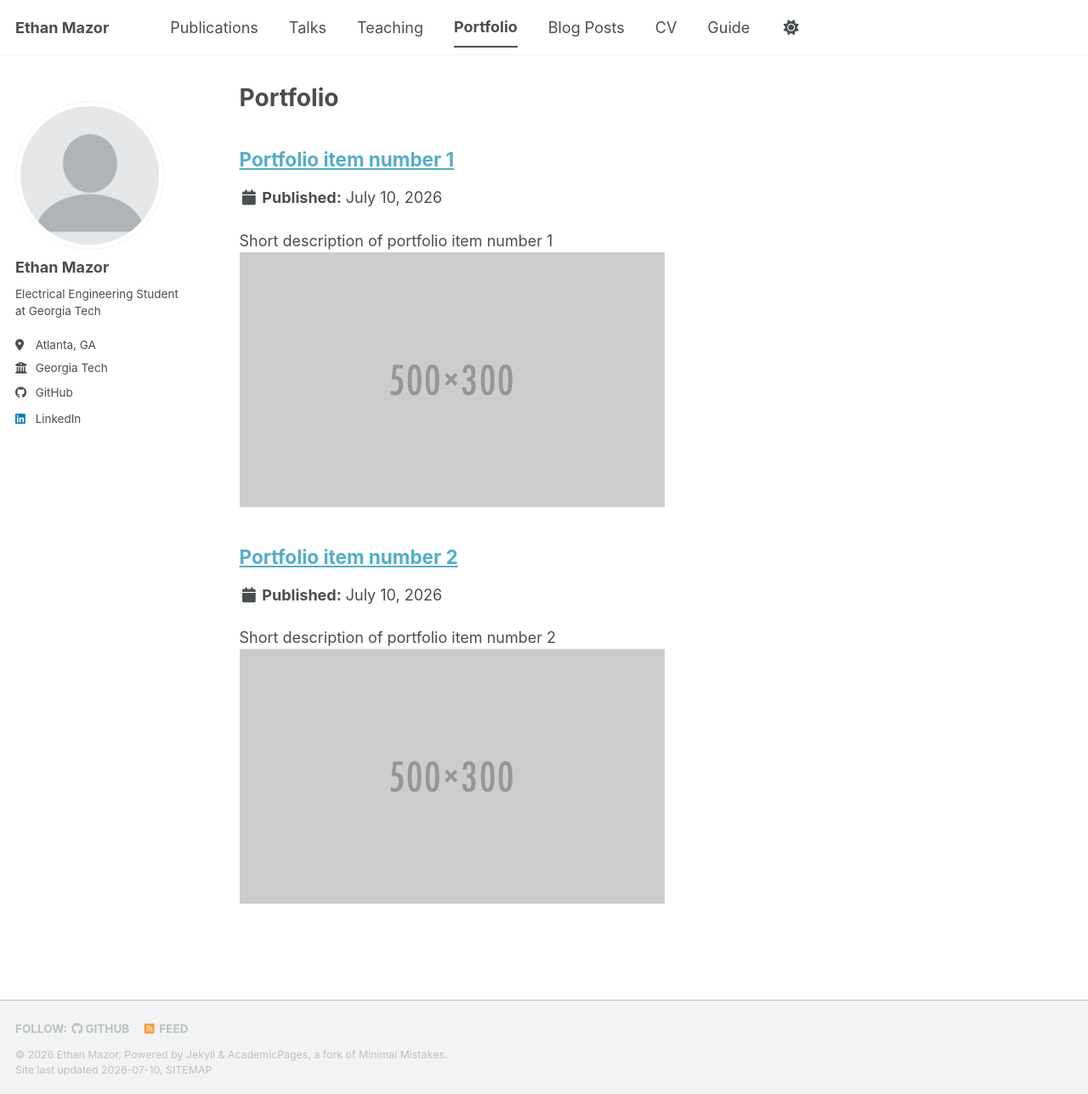
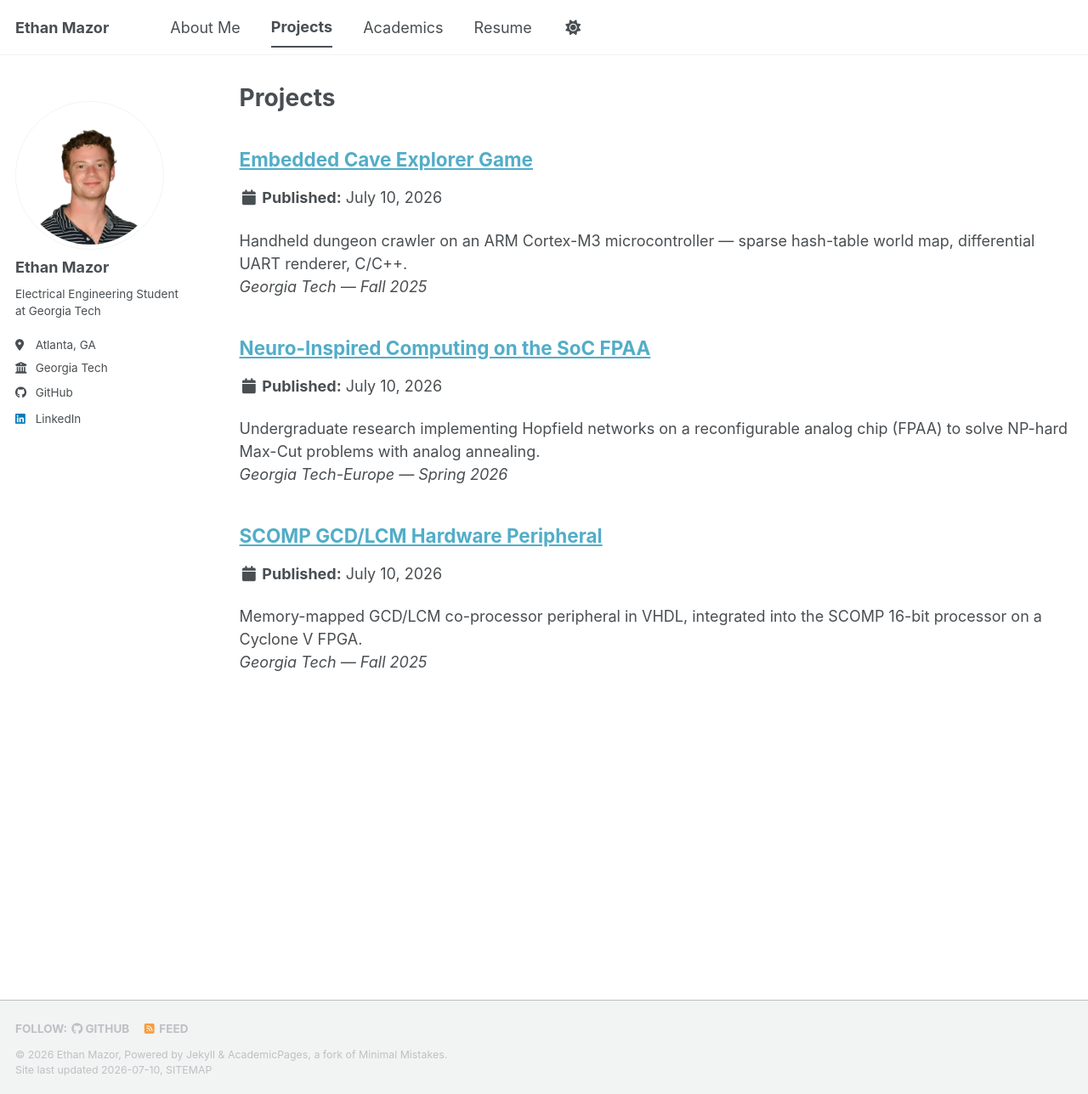
Before and after one commit to ethanmazor/ethanmazor.github.io, a Jekyll site: the page built from _pages/portfolio.html, in a window 1280 px wide and 1288 px high. Shown: the whole window at 85% size. Built offline with Jekyll 4.4.1, drawn with Linux system fonts in a browser that asks for light colours; a style sheet for code colours, icons or effects is not loaded.

Commit message:
feat: add profile photo, update nav, add projects and academics pages
- Set profile photo (edited-photo.png → images/profile.png)
- Update navigation to: About Me, Projects, Academics, Resume
- Add project pages: Cave Explorer, GCD/LCM Peripheral, FPAA Research
  - Cave Explorer includes SharePoint demo link
  - GCD/LCM includes embedded YouTube demo
- Add Academics page with research, class projects, coursework
- Remove template sample portfolio items

Co-authored-by: Copilot <223556219+Copilot@users.noreply.github.com>

```diff
--- a/_data/navigation.yml
+++ b/_data/navigation.yml
@@ -8,26 +8,14 @@
 #      Markdown formatted page while the second is generated using JSON.
 
 main:
-  - title: "Publications"
-    url: /publications/
+  - title: "About Me"
+    url: /
 
-  - title: "Talks"
-    url: /talks/
-
-  - title: "Teaching"
-    url: /teaching/
-
-  - title: "Portfolio"
+  - title: "Projects"
     url: /portfolio/
 
-  - title: "Blog Posts"
-    url: /year-archive/
+  - title: "Academics"
+    url: /academics/
 
-  - title: "CV"
+  - title: "Resume"
     url: /cv/
-
-  # - title: "CV"
-  #   url: /cv-json/
-
-  - title: "Guide"
-    url: /markdown/
--- /dev/null
+++ b/_pages/academics.md
@@ -0,0 +1,43 @@
+---
+layout: single
+title: "Academics"
+permalink: /academics/
+author_profile: true
+---
+
+## Georgia Institute of Technology
+
+**B.S. Electrical Engineering** · Expected May 2027
+Atlanta, GA
+
+---
+
+## Research
+
+**Undergraduate Research Assistant** — Georgia Tech-Europe, Metz, France · Spring 2026
+Advisor: Dr. Alexandre Locquet
+Implemented Hopfield networks on the SoC FPAA (reconfigurable analog chip) to solve the NP-hard Max-Cut problem. Investigated analog annealing via external kick signals to escape local energy minima, and built a React-based Hopfield Weight Matrix Designer tool to automate FPAA configuration generation.
+→ [See full project writeup](/portfolio/fpaa-hopfield-research/)
+
+---
+
+## Academic Projects
+
+**Embedded Cave Explorer Game** — Programming for Hardware/Software Systems · Fall 2025
+Handheld dungeon crawler on an NXP LPC1768 (ARM Cortex-M3) with a sparse hash-table world map and differential UART renderer in C/C++.
+→ [See project + demo](/portfolio/cave-explorer/)
+
+**SCOMP GCD/LCM Hardware Peripheral** — Introduction to Systems and Computer Organization · Fall 2025
+Memory-mapped co-processor peripheral in VHDL integrated into the SCOMP 16-bit processor on an Intel Cyclone V FPGA.
+→ [See project + demo](/portfolio/gcd-lcm-peripheral/)
+
+---
+
+## Relevant Coursework
+
+- Introduction to Systems and Computer Organization (SCOMP)
+- Programming for Hardware/Software Systems (Embedded C/C++)
+- Circuit Analysis
+- Digital Design Laboratory
+- Linear Algebra
+- Differential Equations
--- a/_pages/portfolio.html
+++ b/_pages/portfolio.html
@@ -1,13 +1,12 @@
 ---
 layout: archive
-title: "Portfolio"
+title: "Projects"
 permalink: /portfolio/
 author_profile: true
 ---
 
 {% include base_path %}
 
-
 {% for post in site.portfolio %}
   {% include archive-single.html %}
 {% endfor %}
--- /dev/null
+++ b/_portfolio/cave-explorer.md
@@ -0,0 +1,29 @@
+---
+title: "Embedded Cave Explorer Game"
+excerpt: "Handheld dungeon crawler on an ARM Cortex-M3 microcontroller — sparse hash-table world map, differential UART renderer, C/C++.<br/>*Georgia Tech — Fall 2025*"
+collection: portfolio
+---
+
+**Course:** Programming for Hardware/Software Systems · Georgia Tech · Fall 2025
+**Platform:** NXP LPC1768 (ARM Cortex-M3, 96 MHz, 64 KB SRAM) · mbed HAL · uLCD-144 serial display
+**Tech:** C, C++, UART, hash tables, embedded systems
+
+---
+
+A fully playable handheld dungeon/cave explorer game running on an NXP LPC1768 ARM Cortex-M3 microcontroller. The game engine, sparse map data structure, differential renderer, and all game logic were written from scratch in C/C++ on top of the mbed HAL.
+
+**Key engineering highlights:**
+
+- **Sparse world map** — custom separately-chained hash table keyed by packed `(x,y)` coordinates. Only occupied tiles consume memory, fitting a large multi-map game world within 64 KB SRAM — far more efficient than a dense 2D array for a sparse cave.
+- **Differential renderer** — dirty-tile draw algorithm redraws only tiles that changed since the previous frame, dispatched through per-tile function pointers. Cuts UART traffic enough to sustain a 10 Hz refresh over a 115200-baud serial link.
+- **Fixed-timestep game loop** — hardware `Timer` measures per-frame update time and pads to exactly 100 ms, enforcing a deterministic 10 Hz update rate under real-time constraints.
+- **Function-pointer polymorphism** — each `MapItem` carries a `DrawFunc` pointer for rendering and behavior dispatch without virtual functions or RTTI overhead in a memory-constrained environment.
+- **Polled input + software debounce** — pushbuttons and a 5-way navigation switch read via `DigitalIn`/`BusIn` with ~180 ms debounce guards, maintaining responsive control in a single-threaded loop.
+
+## Demo
+
+<div style="margin: 1em 0;">
+  <a href="https://gtvault-my.sharepoint.com/:v:/g/personal/emazor7_gatech_edu/IQD1xz1DCWc0Rr_5C5jOqDVzAYGT6blx_ixtYFk__zXgBQY?e=mQE8YK&nav=eyJyZWZlcnJhbEluZm8iOnsicmVmZXJyYWxBcHAiOiJTdHJlYW1XZWJBcHAiLCJyZWZlcnJhbFZpZXciOiJTaGFyZURpYWxvZy1MaW5rIiwicmVmZXJyYWxBcHBQbGF0Zm9ybSI6IldlYiIsInJlZmVycmFsTW9kZSI6InZpZXcifX0%3D" target="_blank" rel="noopener">
+    ▶ Watch Demo Video
+  </a>
+</div>
--- /dev/null
+++ b/_portfolio/fpaa-hopfield-research.md
@@ -0,0 +1,24 @@
+---
+title: "Neuro-Inspired Computing on the SoC FPAA"
+excerpt: "Undergraduate research implementing Hopfield networks on a reconfigurable analog chip (FPAA) to solve NP-hard Max-Cut problems with analog annealing.<br/>*Georgia Tech-Europe — Spring 2026*"
+collection: portfolio
+---
+
+**Role:** Undergraduate Research Assistant
+**Advisor:** Dr. Alexandre Locquet · Georgia Institute of Technology (Georgia Tech-Europe), Metz, France
+**Period:** Spring 2026
+**Tech:** FPAA (SoC 3.0 A), analog computing, CADSP/Xcos, Scilab, React/JavaScript, Digilent Analog Discovery
+
+---
+
+Neuro-inspired analog computing research on the **SoC FPAA** (Field-Programmable Analog Array) — a reconfigurable analog chip that acts as a "universal analog breadboard," where circuits are specified in software and the chip programs itself. The work implemented **Hopfield networks** on the FPAA to solve the **Max-Cut** problem (NP-hard) and experimentally investigated **analog annealing** to escape local energy minima.
+
+**Key contributions:**
+
+- **Hopfield-on-FPAA implementation** — mapped Max-Cut onto a Hopfield network: one neuron per graph node, weights constructed so connected nodes are penalized for sharing a partition. Stable states correspond to high-quality graph cuts.
+- **Differential-pair conductance encoding** — encoded network weights into the FPAA's fixed 8×6 weight matrix using positive/negative conductance row pairs. Current magnitudes ranged from ~1 pA (no connection) to 100–300 nA (recurrent weights) to µA (forcing biases), within a <10 µA per-neuron budget.
+- **Analog annealing experiments** — applied external kick signals through weight-matrix input columns to perturb the energy landscape and let the network reconverge. Swept kick parameters on a 4-neuron network: waveform shape, rise time, amplitude (~2.5 V most effective), duration (50–300 µs), and target neuron (most profound impact on resulting state).
+- **Hopfield Weight Matrix Designer** — built an interactive React/JavaScript single-file web tool that lets users define a graph (nodes, edges, initial states, forcing), automatically computes the Hopfield weight matrix, and generates the Scilab FPAA configuration. This automated a previously manual matrix-derivation step and supports SVG graph export.
+- **Circuit bring-up** — learned the FPAA toolchain (CADSP/Xcos → hardware config → program chip) by building and verifying simple circuits (e.g. low-pass filter validated with a Bode sweep) using a Digilent Analog Discovery as waveform generator and oscilloscope.
+
+**Publication:** *Neuro-Inspired Computing on the SoC FPAA* — Spring 2026 Undergraduate Research Report, Georgia Tech-Europe.
--- /dev/null
+++ b/_portfolio/gcd-lcm-peripheral.md
@@ -0,0 +1,32 @@
+---
+title: "SCOMP GCD/LCM Hardware Peripheral"
+excerpt: "Memory-mapped GCD/LCM co-processor peripheral in VHDL, integrated into the SCOMP 16-bit processor on a Cyclone V FPGA.<br/>*Georgia Tech — Fall 2025*"
+collection: portfolio
+---
+
+**Course:** Introduction to Systems and Computer Organization (SCOMP) · Georgia Tech · Fall 2025
+**Platform:** Intel Cyclone V FPGA · Quartus Prime
+**Tech:** VHDL, FSM design, memory-mapped I/O, FPGA synthesis
+
+---
+
+A memory-mapped GCD/LCM co-processor peripheral integrated into the SCOMP 16-bit educational processor I/O bus. The peripheral is fully synthesized and deployed on an Intel Cyclone V FPGA.
+
+**Key engineering highlights:**
+
+- **Memory-mapped I/O interface** — peripheral sits at addresses `0x90–0x94` on the SCOMP I/O bus with custom address decoding logic; defines the full hardware-software interface.
+- **6-state Moore FSM** — `IDLE → LOAD → COMPARE → A_GT_B / A_LT_B → DONE` executing the Euclidean subtraction algorithm with dual GCD/LCM output modes from the same hardware datapath.
+- **Tri-state bus sharing** — `lpm_bustri` drives `IO_DATA` only when addressed (`IO_READ` asserted + correct `IO_ADDR`), presenting high-impedance otherwise to prevent bus contention.
+- **In-progress lock register** — `IN_PROGRESS` signal blocks `START` writes during computation, protecting intermediate register values from corruption by concurrent processor accesses.
+- **LCM extension** — single `MODE` bit selects LCM output: `OUTPUT = (A × B) / GCD`, with division-by-zero protection and 16-bit width to accommodate `LCM(255, 254) = 32,385`.
+
+## Demo
+
+<div style="margin: 1em 0; position: relative; padding-bottom: 56.25%; height: 0; overflow: hidden;">
+  <iframe
+    src="https://www.youtube.com/embed/X5V4lPkyZoM"
+    style="position: absolute; top: 0; left: 0; width: 100%; height: 100%; border: 0;"
+    allow="accelerometer; autoplay; clipboard-write; encrypted-media; gyroscope; picture-in-picture"
+    allowfullscreen>
+  </iframe>
+</div>
--- a/_portfolio/portfolio-1.md
+++ /dev/null
@@ -1,7 +0,0 @@
----
-title: "Portfolio item number 1"
-excerpt: "Short description of portfolio item number 1<br/><img src='/images/500x300.png'>"
-collection: portfolio
----
-
-This is an item in your portfolio. It can be have images or nice text. If you name the file .md, it will be parsed as markdown. If you name the file .html, it will be parsed as HTML.
--- a/_portfolio/portfolio-2.html
+++ /dev/null
@@ -1,7 +0,0 @@
----
-title: "Portfolio item number 2"
-excerpt: "Short description of portfolio item number 2 <br/><img src='/images/500x300.png'>"
-collection: portfolio
----
-
-This is an item in your portfolio. It can be have images or nice text. If you name the file .md, it will be parsed as markdown. If you name the file .html, it will be parsed as HTML.
```
Also changed, not shown: images/profile.png.
